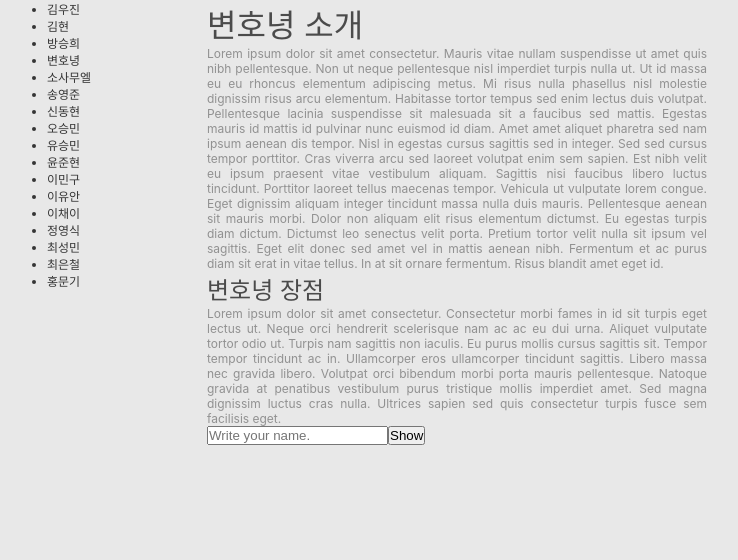
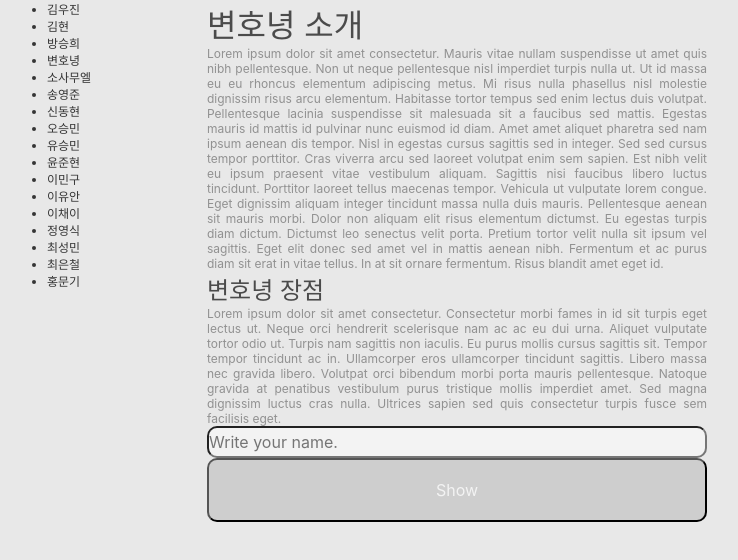
Before and after one commit to dev-honing/Subject-7, a React (Create React App) app in the folder v2.0/: page / in a window 1280 px wide. Shown: the top 560 px of the page, without its empty margins (263-1001 px from the left). Built offline with nearby package versions, Linux system fonts and the light colour scheme.

Commit message:
SearchForm 컴포넌트의 스타일 정의

```diff
--- a/v2.0/src/Component/Container/Content/SearchForm/SearchForm.css
+++ b/v2.0/src/Component/Container/Content/SearchForm/SearchForm.css
@@ -1 +1,39 @@
 /* src/Component/Container/Content/SearchForm/SearchForm.css */
+
+.searchName {
+  /* Layout */
+  width: 500px;
+  height: 32px;
+  flex-shrink: 0;
+
+  /* Style */
+  border-radius: 10px;
+  background: #f3f3f3;
+
+  /* Typography */
+  color: #919191;
+  font-family: Inter;
+  font-size: 16px;
+  font-style: normal;
+  font-weight: 400;
+  line-height: normal;
+}
+
+.showButton {
+  /* Layout */
+  width: 500px;
+  height: 64px;
+  flex-shrink: 0;
+
+  /* Style */
+  border-radius: 10px;
+  background: rgba(145, 145, 145, 0.3);
+
+  /* Typography */
+  color: #f3f3f3;
+  font-family: Inter;
+  font-size: 16px;
+  font-style: normal;
+  font-weight: 400;
+  line-height: normal;
+}
```
